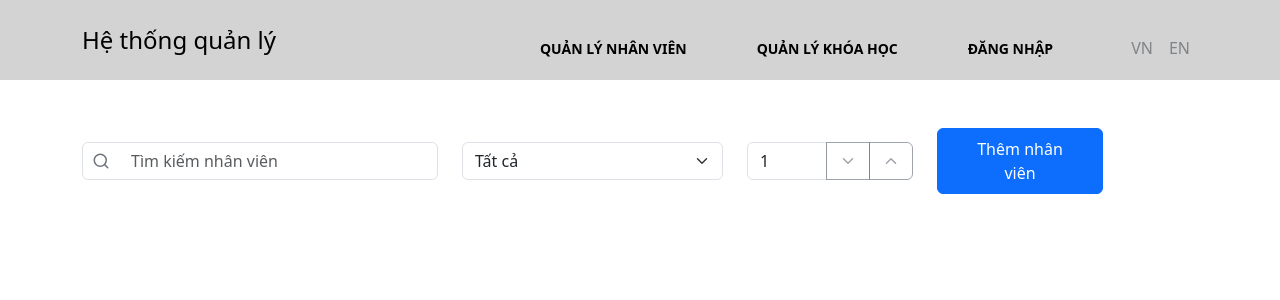
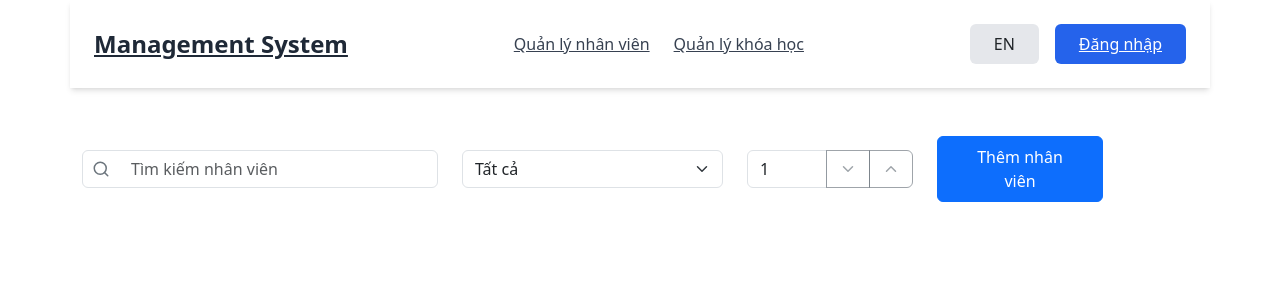
Before and after one commit to bao2206/is-foreign-languages-and-computing-center-frontend, a React (Create React App) app: page /management/staff in a window 1280 px wide. Shown: the top 300 px of the page. Built offline with nearby package versions, Linux system fonts and the light colour scheme.

Commit message:
Fix header

```diff
--- /dev/null
+++ b/src/components/Headers/BaseHeader.js
@@ -0,0 +1,75 @@
+import React from 'react';
+import { Link } from 'react-router-dom';
+import { useTranslation } from 'react-i18next';
+
+const BaseHeader = ({
+  logo,
+  navItems,
+  rightItems,
+  className = '',
+  variant = 'default' | 'management'
+}) => {
+  const { t, i18n } = useTranslation();
+
+  const toggleLanguage = () => {
+    const newLang = i18n.language === 'en' ? 'vi' : 'en';
+    i18n.changeLanguage(newLang);
+  };
+
+  const getHeaderStyles = () => {
+    const baseStyles = "container mx-auto px-4 py-4 flex justify-between items-center";
+    const variantStyles = {
+      default: "bg-white shadow-md",
+      management: "bg-white shadow-md"
+    };
+    return `${baseStyles} ${variantStyles[variant]} ${className}`;
+  };
+
+  const getNavLinkStyles = (variant) => {
+    const baseStyles = "transition-colors duration-200";
+    const variantStyles = {
+      default: "text-gray-700 hover:text-blue-600",
+      management: "text-gray-700 hover:text-blue-600"
+    };
+    return `${baseStyles} ${variantStyles[variant]}`;
+  };
+
+  return (
+    <header className={getHeaderStyles()}>
+      <div className="flex items-center">
+        {logo}
+      </div>
+      <nav className="hidden md:flex space-x-6">
+        {navItems.map((item, index) => (
+          <Link
+            key={index}
+            to={item.path}
+            className={item.className || getNavLinkStyles(variant)}
+          >
+            {item.label}
+          </Link>
+        ))}
+      </nav>
+      <div className="flex items-center space-x-4">
+        {rightItems || (
+          <>
+            <button
+              onClick={toggleLanguage}
+              className="px-4 py-2 bg-gray-200 rounded hover:bg-gray-300 transition-colors duration-200"
+            >
+              {i18n.language === 'en' ? 'VI' : 'EN'}
+            </button>
+            <Link
+              to="/login"
+              className="px-4 py-2 bg-blue-600 text-white rounded hover:bg-blue-700 transition-colors duration-200"
+            >
+              {t('header.login')}
+            </Link>
+          </>
+        )}
+      </div>
+    </header>
+  );
+};
+
+export default BaseHeader;
--- a/src/components/Headers/HomeHeader.js
+++ b/src/components/Headers/HomeHeader.js
@@ -1,53 +1,30 @@
 import React from 'react';
 import { Link } from 'react-router-dom';
 import { useTranslation } from 'react-i18next';
+import BaseHeader from './BaseHeader';
 
 const HomeHeader = () => {
-  const { t, i18n } = useTranslation();
+  const { t } = useTranslation();
 
-  const toggleLanguage = () => {
-    const newLang = i18n.language === 'en' ? 'vi' : 'en';
-    i18n.changeLanguage(newLang);
-  };
+  const navItems = [
+    { path: '/', label: t('header.home') },
+    { path: '/courses', label: t('header.courses') },
+    { path: '/about', label: t('header.about') },
+    { path: '/contact', label: t('header.contact') }
+  ];
+
+  const logo = (
+    <Link to="/" className="text-2xl font-bold text-blue-600">
+      {t('header.logo')}
+    </Link>
+  );
 
   return (
-    <header className="bg-white shadow-md">
-      <div className="container mx-auto px-4 py-4 flex justify-between items-center">
-        <div className="flex items-center">
-          <Link to="/" className="text-2xl font-bold text-blue-600">
-            {t('header.logo')}
-          </Link>
-        </div>
-        <nav className="hidden md:flex space-x-6">
-          <Link to="/" className="text-gray-700 hover:text-blue-600">
-            {t('header.home')}
-          </Link>
-          <Link to="/courses" className="text-gray-700 hover:text-blue-600">
-            {t('header.courses')}
-          </Link>
-          <Link to="/about" className="text-gray-700 hover:text-blue-600">
-            {t('header.about')}
-          </Link>
-          <Link to="/contact" className="text-gray-700 hover:text-blue-600">
-            {t('header.contact')}
-          </Link>
-        </nav>
-        <div className="flex items-center space-x-4">
-          <button
-            onClick={toggleLanguage}
-            className="px-4 py-2 bg-gray-200 rounded hover:bg-gray-300"
-          >
-            {i18n.language === 'en' ? 'VI' : 'EN'}
-          </button>
-          <Link
-            to="/login"
-            className="px-4 py-2 bg-blue-600 text-white rounded hover:bg-blue-700"
-          >
-            {t('header.login')}
-          </Link>
-        </div>
-      </div>
-    </header>
+    <BaseHeader
+      logo={logo}
+      navItems={navItems}
+      variant="default"
+    />
   );
 };
 
--- a/src/components/Headers/ManagementHeader.js
+++ b/src/components/Headers/ManagementHeader.js
@@ -1,72 +1,81 @@
-import React from "react";
+import React, { useState, useEffect } from "react";
 import { Link, useNavigate } from "react-router-dom";
 import { useTranslation } from "react-i18next";
-import "../css/ManagementHeader.css";
+import BaseHeader from "./BaseHeader";
 
-export default function Header() {
+const ManagementHeader = () => {
   const { t, i18n } = useTranslation();
   const navigate = useNavigate();
+  const [username, setUsername] = useState("");
   const isLoggedIn = !!localStorage.getItem("token");
+
+  useEffect(() => {
+    // Get username from localStorage if it exists
+    const storedUsername = localStorage.getItem("username");
+    if (storedUsername) {
+      setUsername(storedUsername);
+    }
+  }, []);
 
   const handleLogout = () => {
     localStorage.removeItem("token");
+    localStorage.removeItem("username");
     navigate("/");
   };
 
-  const changeLanguage = (lang) => {
-    i18n.changeLanguage(lang);
+  const toggleLanguage = () => {
+    const newLang = i18n.language === 'en' ? 'vi' : 'en';
+    i18n.changeLanguage(newLang);
   };
 
-  return (
-    <header className="flex header-container">
-      <div className="container flex space-between align-center">
-        <h1 className="header-title">{t("managementSytem")}</h1>
-        <nav className="nav-container">
-          <ul className="nav-links">
-            <li>
-              <Link to="/management/staff">{t("staffManagement")}</Link>
-            </li>
-            <li>
-              <Link to="/management/course">{t("courseManagement")}</Link>
-            </li>
-            <li>
+  const navItems = [
+    { path: "/management/staff", label: t("staffManagement") },
+    { path: "/management/course", label: t("courseManagement") }
+  ];
+
+  const logo = (
+    <Link to="/management" className="text-2xl font-bold text-gray-800">
+      {t("managementSystem")}
+    </Link>
+  );
+
+  const rightItems = (
+    <>
+      <button
+        onClick={toggleLanguage}
+        className="px-4 py-2 bg-gray-200 rounded hover:bg-gray-300 transition-colors duration-200"
+      >
+        {i18n.language === 'en' ? 'VI' : 'EN'}
+      </button>
       {isLoggedIn ? (
+        <div className="flex items-center space-x-4">
+          <span className="text-gray-700">{username}</span>
           <button
-                  className="auth-button logout-button"
             onClick={handleLogout}
+            className="px-4 py-2 bg-red-600 text-white rounded hover:bg-red-700"
           >
             {t("logout")}
           </button>
+        </div>
       ) : (
-                <Link to="/login" className="auth-button login-button">
+        <Link
+          to="/login"
+          className="px-4 py-2 bg-blue-600 text-white rounded hover:bg-blue-700"
+        >
           {t("login")}
         </Link>
       )}
-            </li>
-            <li className="language-switcher">
-              <button
-                className={`lang-button ${
-                  i18n.language === "vi" ? "active" : ""
-                }`}
-                onClick={() => changeLanguage("vi")}
-                title="Tiếng Việt"
-              >
-                VN
-              </button>
+    </>
+  );
 
-              <button
-                className={`lang-button ${
-                  i18n.language === "en" ? "active" : ""
-                }`}
-                onClick={() => changeLanguage("en")}
-                title="English"
-              >
-                EN
-              </button>
-            </li>
-          </ul>
-        </nav>
-      </div>
-    </header>
+  return (
+    <BaseHeader
+      logo={logo}
+      navItems={navItems}
+      rightItems={rightItems}
+      variant="management"
+    />
   );
-}
+};
+
+export default ManagementHeader;
--- a/src/components/LoginModal.js
+++ b/src/components/LoginModal.js
@@ -15,12 +15,11 @@ export default function LoginModal({ isOpen, onClose, onLogin }) {
     if (!email || !password) return alert("Nhập đầy đủ email và mật khẩu");
 
     try {
-
       const result = await loginUser(email, password);
       console.log(email, password);
-      // Lưu token vào localStorage hoặc cookie
+      // Store token and username in localStorage
       localStorage.setItem("token", result.token);
-      // Cookies.set("token", result.token); // nếu bạn dùng cookie
+      localStorage.setItem("username", result.user.username || email);
 
       console.log("User:", result.user); // Thông tin người dùng
       alert(result.message || "Đăng nhập thành công");
--- a/src/components/css/ManagementHeader.css
+++ /dev/null
@@ -1,122 +0,0 @@
-@import url('https://fonts.googleapis.com/css?family=Work+Sans:400,600');
-body {
-	margin: 0;
-	background: #222;
-	font-family: 'Work Sans', sans-serif;
-	font-weight: 800;
-}
-
-.flex {
-  display: flex;
-}
-
-.space-between {
-  justify-content: space-between;
-}
-
-.align-center {
-  align-items: center;
-}
-
-.header-container {
-  background-color: lightgray;
-  padding: 10px 20px;
-}
-
-.header-title {
-  margin: 0;
-  font-size: 24px;
-  color: black;
-}
-
-.container {
-	width: 80%;
-	margin: 0 auto;
-    padding: 0; /* chắc chắn không có padding */
-  position: relative; /* để float hoạt động đúng */
-}
-
-header {
-  background: #55d6aa;
-}
-
-header::after {
-  content: '';
-  display: table;
-  clear: both;
-}
-
-.logo {
-  float: left;
-  padding: 10px 0;
-}
-
-nav {
-  float: right;
-  margin: 0;
-  padding: 0;
-}
-
-nav a {
-  color: #444;
-  text-decoration: none;
-  text-transform: uppercase;
-  font-size: 14px;
-  font-weight: 600; /* thêm dòng này */
-}
-
-
-nav ul {
-  margin: 0;
-  padding: 0;
-  list-style: none;
-  height: 60px; /* set chiều cao */
-  line-height: 60px; /* dòng chữ sẽ được căn giữa theo chiều dọc */
-}
-
-nav li {
-  display: inline-block;
-  margin-left: 70px;
-  padding-top: 23px;
-  padding: 0; /* bỏ padding-top */
-  position: relative;
-}
-
-nav a {
-  color: black;
-  text-decoration: none;
-  text-transform: uppercase;
-  font-size: 14px;
-}
-
-nav a:hover {
-  color: #000;
-}
-
-nav a::before {
-  content: '';
-  display: block;
-  height: 5px;
-  background-color: #444;
-
-  position: absolute;
-  top: 0;
-  width: 0%;
-
-  transition: all ease-in-out 250ms;
-}
-
-nav a:hover::before {
-  width: 100%;
-}
-
-.lang-button {
-  background: none;
-  border: none;
-  padding: 0.5rem;
-  cursor: pointer;
-  font-size: 1rem;
-  color: #495057;
-  opacity: 0.6;
-  transition: opacity 0.3s, color 0.3s;
-}
```
Lines whose indentation alone changed are shown as unchanged.
